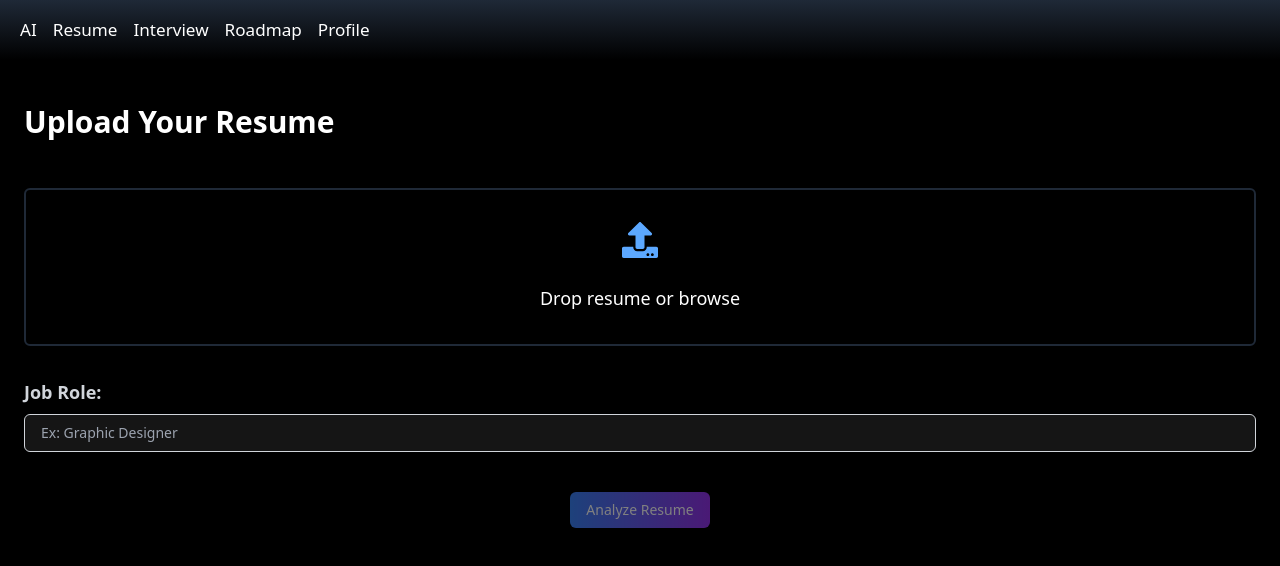
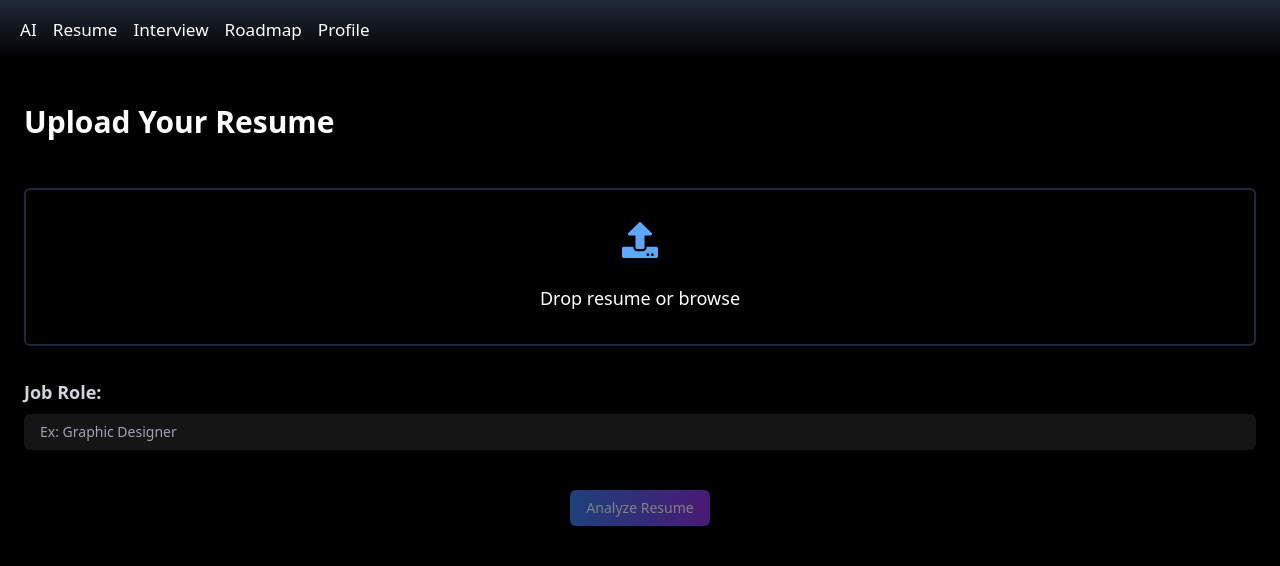
Before and after one commit to Anurag-Gaddamwar/CypherAI, a Next.js app: page /resume in a window 1280 px wide. Shown: the top 566 px of the page. Built offline with nearby package versions, Linux system fonts and the light colour scheme.

Commit message:
Update resume.jsx

```diff
--- a/pages/resume.jsx
+++ b/pages/resume.jsx
@@ -170,7 +170,7 @@ const Resume = () => {
             value={jobRole}
             onChange={(e) => setJobRole(e.target.value)}
             placeholder="Ex: Graphic Designer"
-            className="w-full px-4 py-2 bg-[#151515] rounded-md text-white border border-gray-300 focus:outline-none focus:border-blue-500"
+            className="w-full px-4 py-2 bg-[#151515] rounded-md text-white"
           />
         </div>
         {/* Display uploaded file name */}
```
